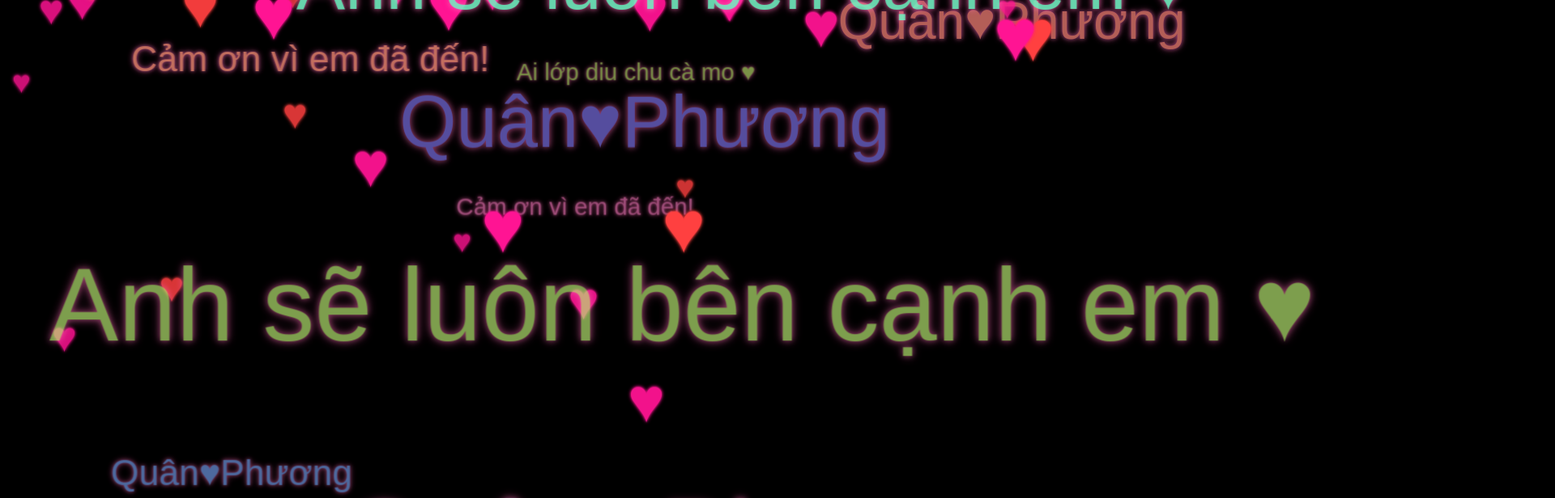
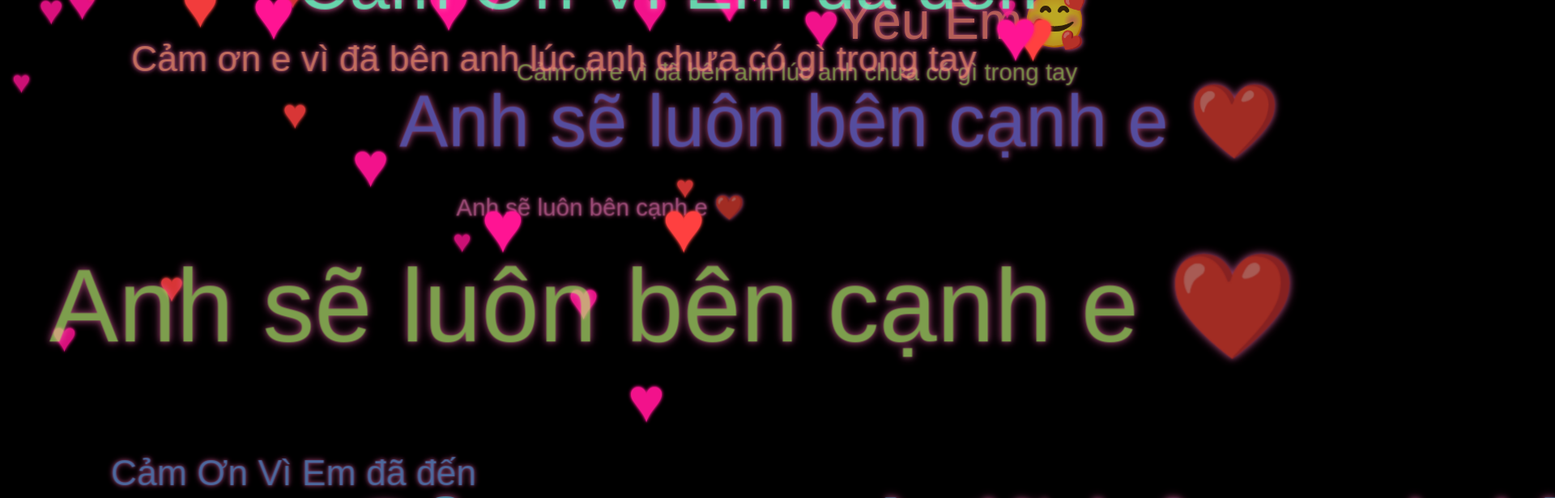
Before and after one commit to love-uu-forever/love30, a plain HTML site: page index.html in a window 1280 px wide. Shown: the top 616 px of the page at 81% size, 1920 px wide, since content can reach past the window. Drawn offline with Linux system fonts and the light colour scheme; animation ran at ten frames a second.

Commit message:
Update index.html

```diff
--- a/index.html
+++ b/index.html
@@ -134,10 +134,26 @@
     </audio>
     <script>
         const texts = [
-            "Cảm ơn vì em đã đến!",
-            "Ai lớp diu chu cà mo ♥",
-            "Anh sẽ luôn bên cạnh em ♥",
-            "Quân♥Phương"
+           "Cảm Ơn Vì Em đã đến",
+  "Sơn❤️Panh",
+  "Anh sẽ luôn bên cạnh e ❤️",
+  "Cảm ơn e vì đã bên anh lúc anh chưa có gì trong tay",
+  "Yêu Em🥰",
+                  "Cảm Ơn Vì Em đã đến",
+  "Sơn❤️Panh",
+  "Anh sẽ luôn bên cạnh e ❤️",
+  "Cảm ơn e vì đã bên anh lúc anh chưa có gì trong tay",
+  "Yêu Em🥰",
+                  "Cảm Ơn Vì Em đã đến",
+  "Sơn❤️Panh",
+  "Anh sẽ luôn bên cạnh e ❤️",
+  "Cảm ơn e vì đã bên anh lúc anh chưa có gì trong tay",
+  "Yêu Em🥰",
+                  "Cảm Ơn Vì Em đã đến",
+  "Sơn❤️Panh",
+  "Anh sẽ luôn bên cạnh e ❤️",
+  "Cảm ơn e vì đã bên anh lúc anh chưa có gì trong tay",
+  "Yêu Em🥰",
         ];
 
         const scene = document.getElementById("scene");
```
